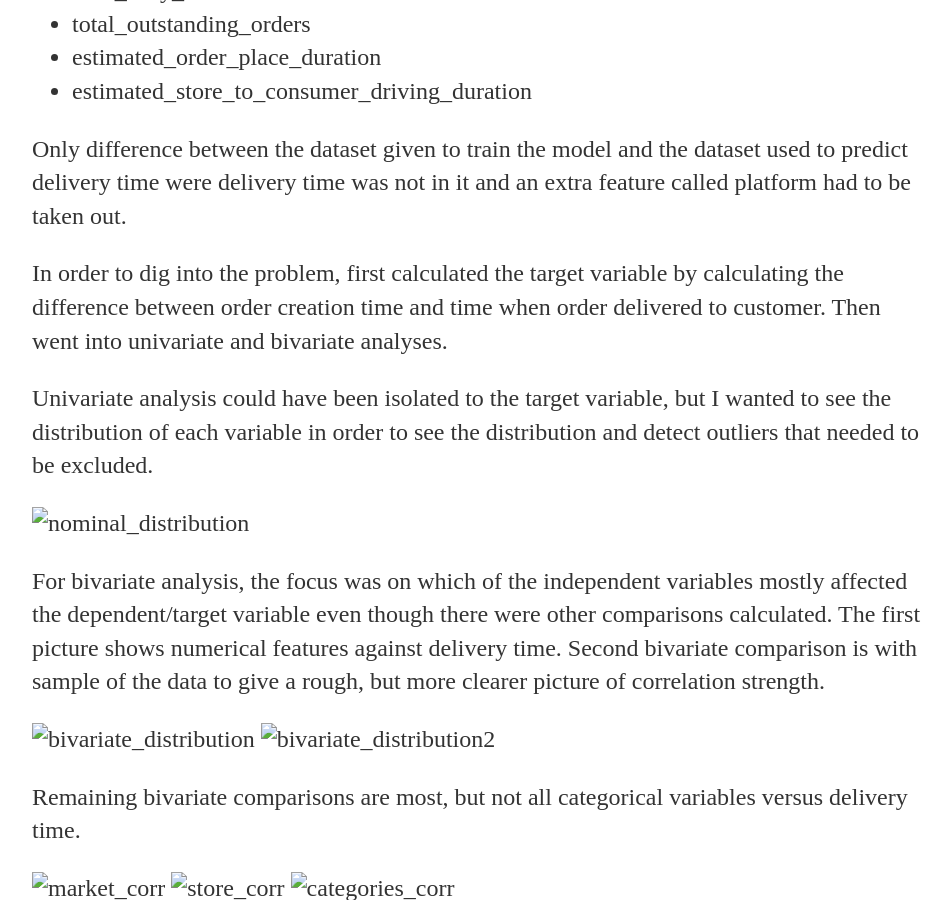
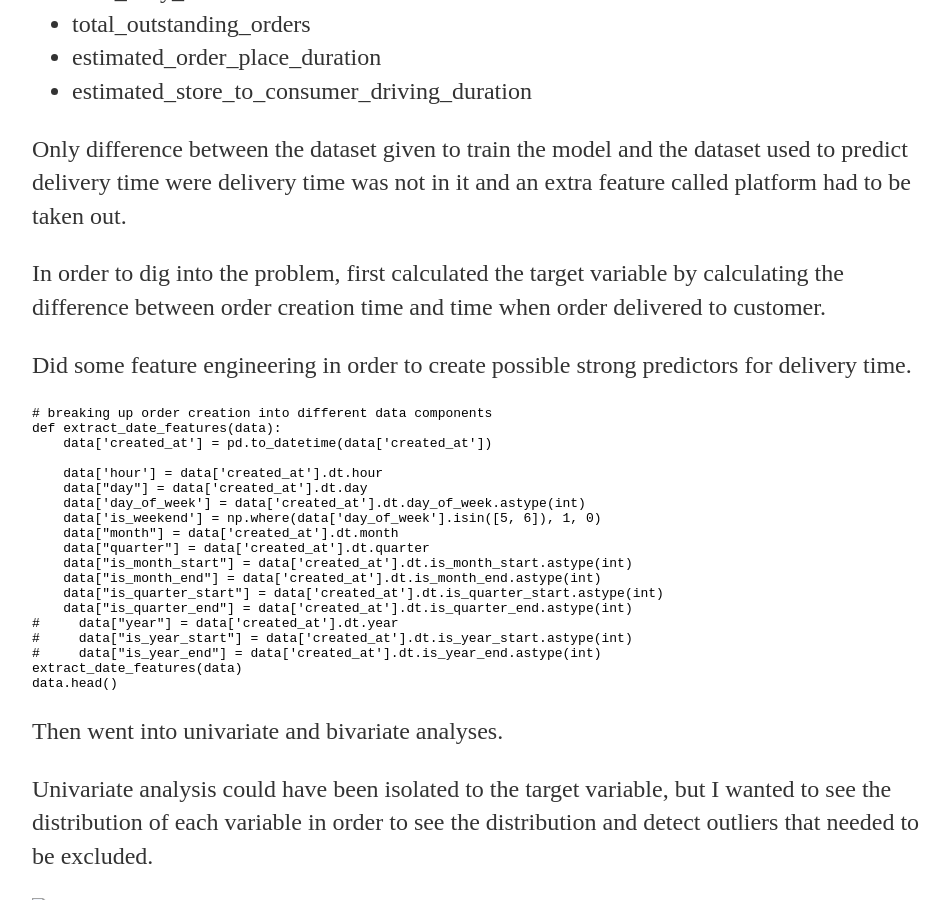
Before and after one commit to mindyng/mindyng.github.io, a Jekyll site: the page built from _posts/2023-10-23-Delivery-Time-Prediction.md, in a window 1280 px wide and 900 px high, scrolled down 1693 px. Shown: the whole window, without its empty margins (160-1111 px from the left). Built offline with Jekyll 4.4.1, drawn with Linux system fonts in a browser that asks for light colours; our own code applies the rules of GitHub Pages for plain Markdown files; some of the changed text lies outside the part shown.

Commit message:
Update 2023-10-23-Delivery-Time-Prediction.md

````diff
--- a/_posts/2023-10-23-Delivery-Time-Prediction.md
+++ b/_posts/2023-10-23-Delivery-Time-Prediction.md
@@ -43,8 +43,33 @@ The predictors/independent variables were:
 Only difference between the dataset given to train the model and the dataset used to predict delivery time were delivery time was not in it and an extra feature called platform had
 to be taken out.
 
-In order to dig into the problem, first calculated the target variable by calculating the difference between order creation time and time when order delivered to customer. Then went
-into univariate and bivariate analyses.
+In order to dig into the problem, first calculated the target variable by calculating the difference between order creation time and time when order delivered to customer.
+
+Did some feature engineering in order to create possible strong predictors for delivery time.
+
+```
+# breaking up order creation into different data components
+def extract_date_features(data):
+    data['created_at'] = pd.to_datetime(data['created_at'])
+
+    data['hour'] = data['created_at'].dt.hour
+    data["day"] = data['created_at'].dt.day
+    data['day_of_week'] = data['created_at'].dt.day_of_week.astype(int)
+    data['is_weekend'] = np.where(data['day_of_week'].isin([5, 6]), 1, 0)
+    data["month"] = data['created_at'].dt.month
+    data["quarter"] = data['created_at'].dt.quarter
+    data["is_month_start"] = data['created_at'].dt.is_month_start.astype(int)
+    data["is_month_end"] = data['created_at'].dt.is_month_end.astype(int)
+    data["is_quarter_start"] = data['created_at'].dt.is_quarter_start.astype(int)
+    data["is_quarter_end"] = data['created_at'].dt.is_quarter_end.astype(int)
+#     data["year"] = data['created_at'].dt.year
+#     data["is_year_start"] = data['created_at'].dt.is_year_start.astype(int)
+#     data["is_year_end"] = data['created_at'].dt.is_year_end.astype(int)
+extract_date_features(data)
+data.head()
+```
+
+Then went into univariate and bivariate analyses.
 
 Univariate analysis could have been isolated to the target variable, but I wanted to see the distribution of each variable in order to see the distribution and detect
 outliers that needed to be excluded.
@@ -79,6 +104,43 @@ Cramer's V Score Thresholds:
 * strong: estimated_store_to_consumer_driving_duration, subtotal, num_distinct_items, total_outstanding_orders
 * moderate: max_item_price
 
+From here, able to prepare data to feed into AutoML algorithms including properly imputing NA values.
+
+```
+# Imput string 'NA', not Null's...
+
+query = """
+select total_items
+, estimated_order_place_duration
+, store_id
+, max_item_price
+, num_distinct_items
+, min_item_price
+, subtotal
+, hour
+, day
+, day_of_week
+, is_weekend
+, month
+, quarter
+, is_month_start
+, is_month_end
+, is_quarter_start
+, is_quarter_end
+, if(total_outstanding_orders = 'NA', 33, total_outstanding_orders) as total_outstanding_orders
+, if(total_onshift_dashers = 'NA', 4, total_onshift_dashers) as total_onshift_dashers
+, if(total_busy_dashers = 'NA', 41, total_busy_dashers) as total_busy_dashers
+, if(store_primary_category = 'NA', 'american', store_primary_category) as store_primary_category
+, if(order_protocol = 'NA', 1, order_protocol) as order_protocol
+, if(market_id = 'NA', 2, market_id) as market_id
+, if(estimated_store_to_consumer_driving_duration = 'NA', 535, estimated_store_to_consumer_driving_duration) as estimated_store_to_consumer_driving_duration
+from df2
+"""
+
+df2 = duckdb.query(query).df()
+df2
+```
+
 Only from feeding the data into our AutoML did we discover the most influential factors to predict delivery time.
 
 ## Insights:
````
